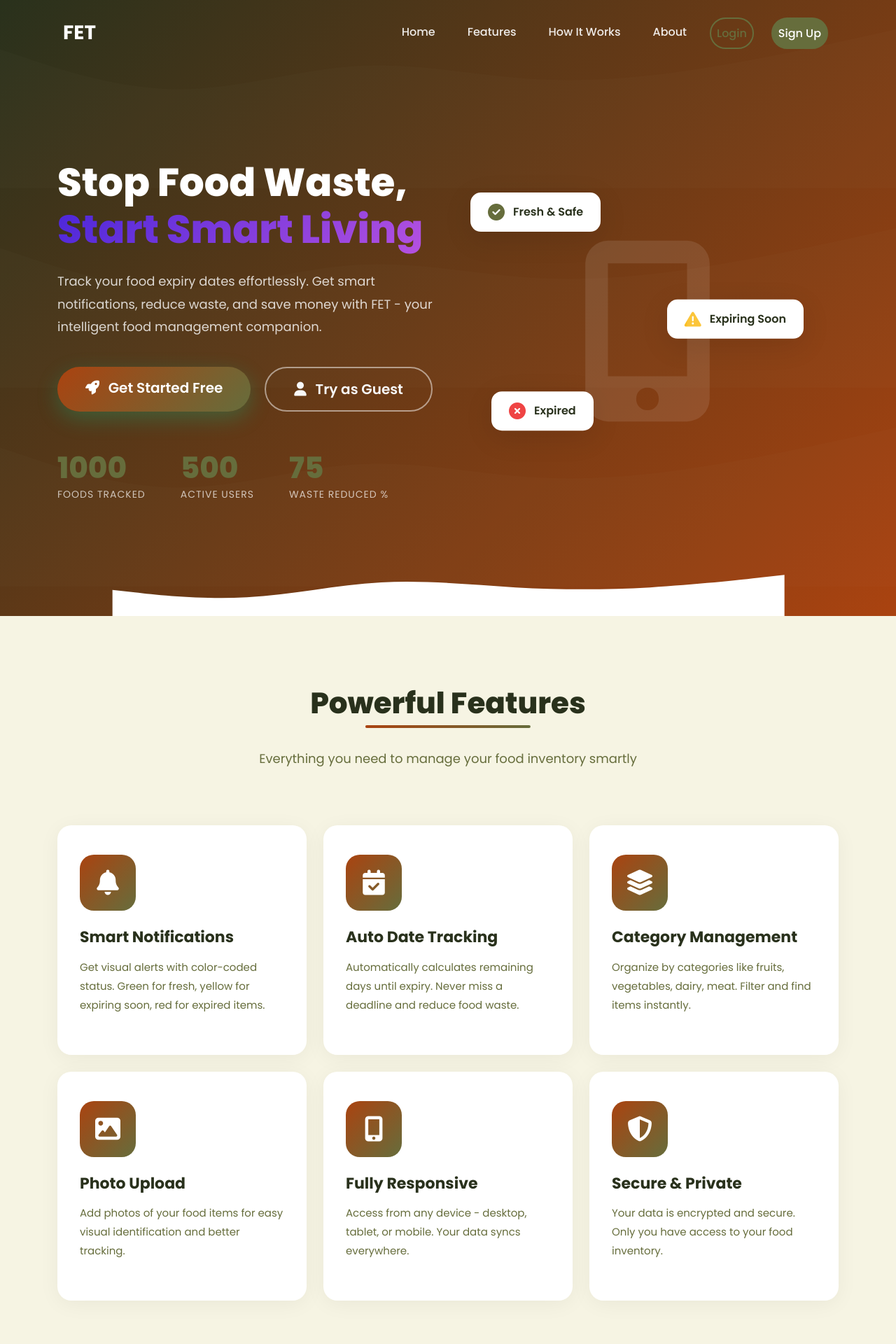
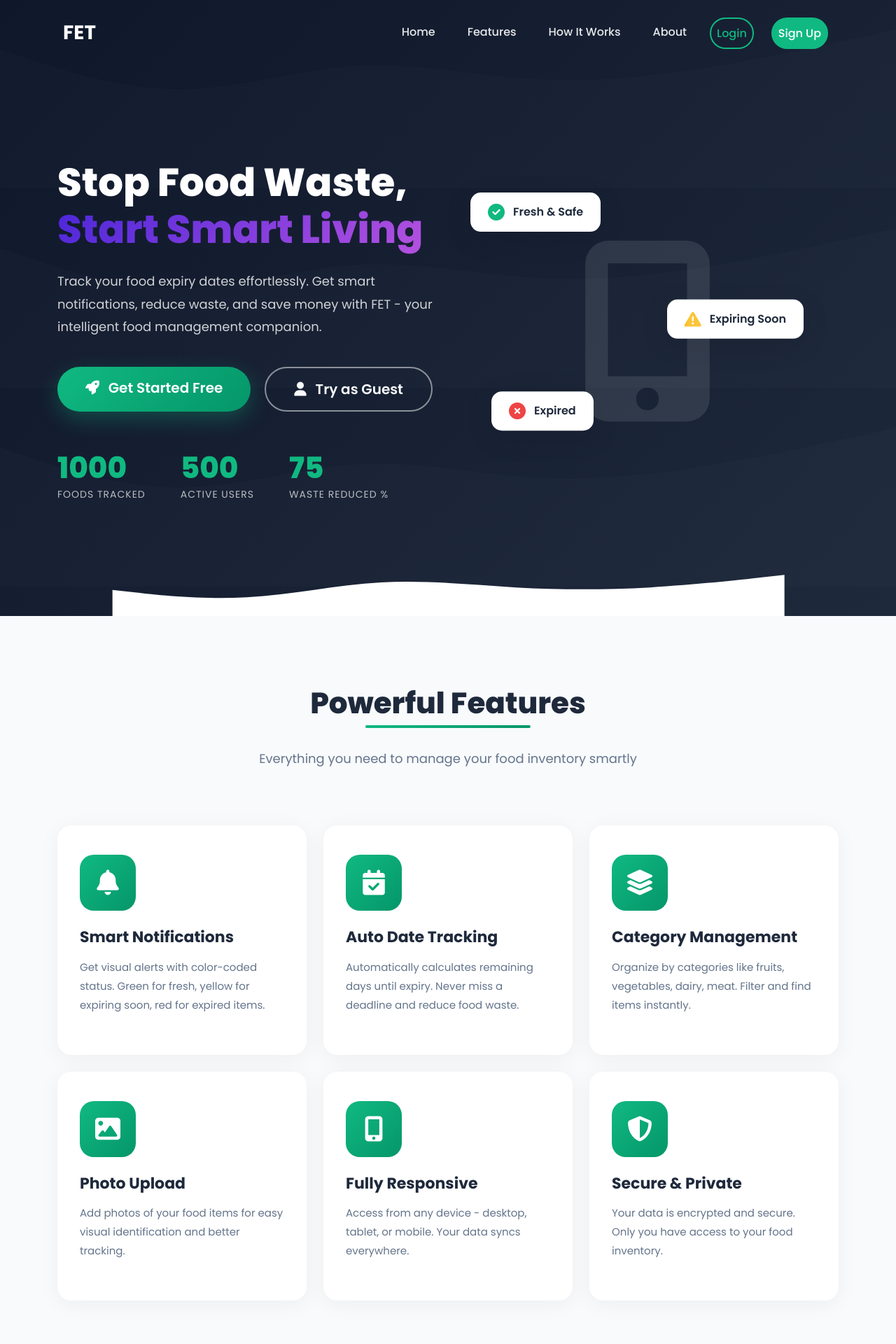
Before and after one commit to aryprntaa/final-project-pbp, a PHP site: page / in a window 1280 px wide. Shown: the top 1920 px of the page at 70% size. Run offline with PHP 8.4, Linux system fonts and the light colour scheme.

Commit message:
first commit project terakhir

```diff
--- a/css/landing.css
+++ b/css/landing.css
@@ -4,24 +4,21 @@
    ========================================== */
 
 /* === ROOT VARIABLES === */
-/* === ROOT VARIABLES === */
-/* === ROOT VARIABLES === */
 :root {
-    /* Color Palette - Updated based on your plan */
-    --primary-green: #666d3c;
+    /* Color Palette based on your concept */
+    --primary-green: #10b981;
     --primary-yellow: #fbbf24;
     --primary-red: #ef4444;
-    --dark-bg: #29311c;
-    --dark-secondary: #666d3c;
-    --light-bg: #f6f4e3;
-    --text-dark: #29311c;
-    --text-light: #666d3c;
+    --dark-bg: #0f172a;
+    --dark-secondary: #1e293b;
+    --light-bg: #f8fafc;
+    --text-dark: #1e293b;
+    --text-light: #64748b;
     --white: #ffffff;
-    --terracotta: #aa4310;
 
     /* Gradient Colors */
-    --gradient-primary: linear-gradient(135deg, #aa4310 0%, #666d3c 100%);
-    --gradient-hero: linear-gradient(135deg, #29311c 0%, #aa4310 100%);
+    --gradient-primary: linear-gradient(135deg, #10b981 0%, #059669 100%);
+    --gradient-hero: linear-gradient(135deg, #0f172a 0%, #1e293b 100%);
 
     /* Spacing */
     --section-padding: 100px 0;
@@ -864,10 +861,3 @@ html {
         font-size: 28px;
     }
 }
-
-@media (max-width: 768px) {
-    .footer .row {
-        grid-template-columns: repeat(2, 1fr);
-        text-align: left;
-    }
-}
```
